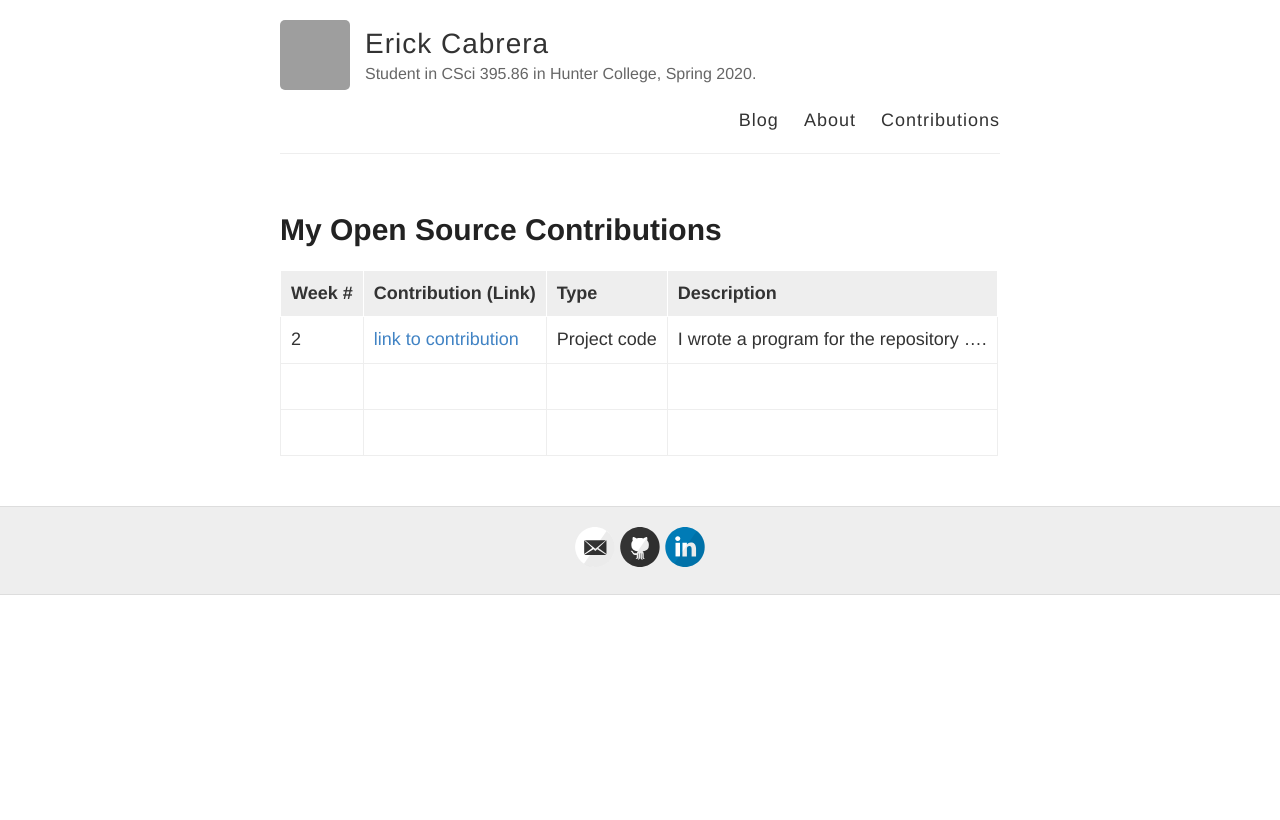
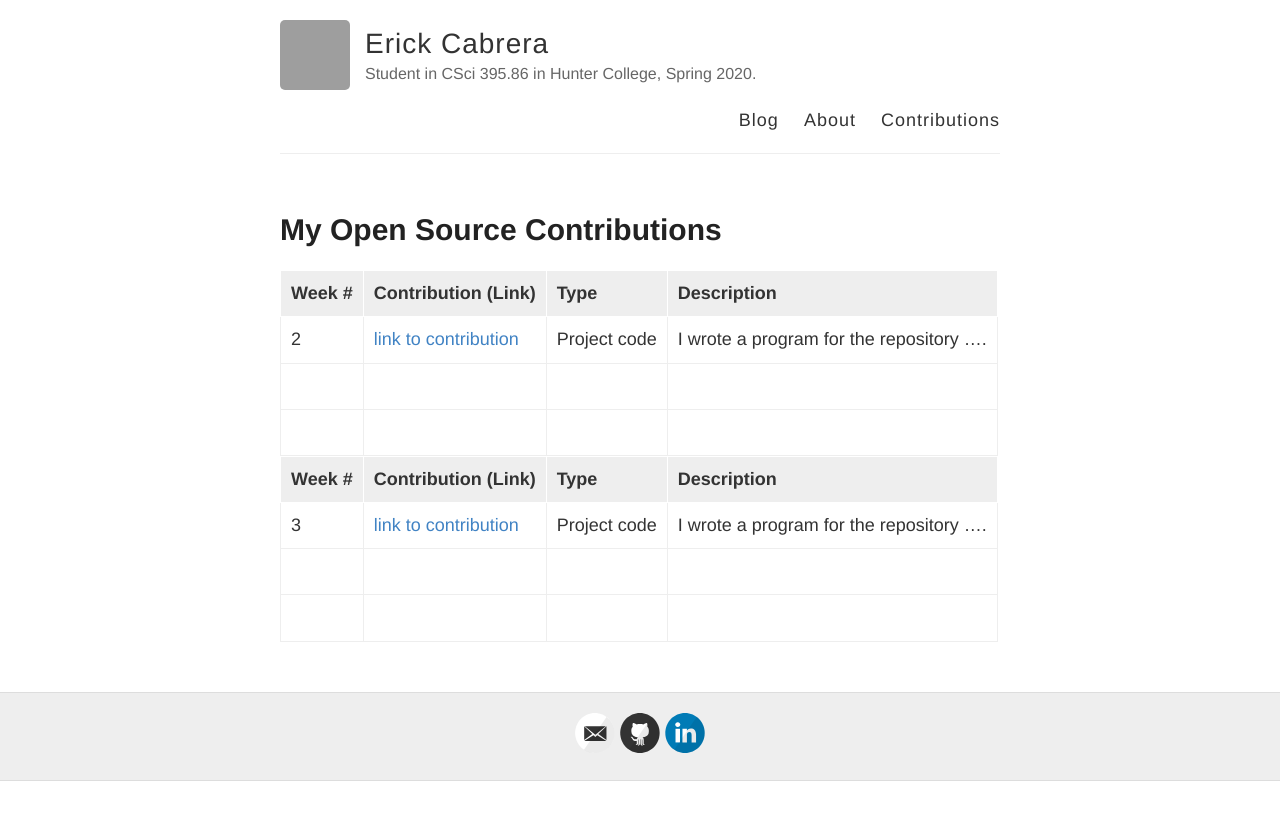
Before and after one commit to hunter-college-ossd-spr-2020/MarceloDamian-weekly, a Jekyll site: the page built from contributions.md, in a window 1280 px wide. Shown: the top 820 px of the page. Built offline with Jekyll 4.4.1, drawn with Linux system fonts in a browser that asks for light colours; grey boxes are pictures that could not be loaded.

Commit message:
Update contributions.md

```diff
--- a/contributions.md
+++ b/contributions.md
@@ -26,3 +26,9 @@ following the same syntax.
 |  2   | [link to contribution](https://github.com/stewartweiss/butterfly-network/blob/master/butterfly_edges.c)    | Project code    |   I wrote a program for the repository ....    |
 |     |     |     |      |
 |     |     |     |      |
+
+| Week #       | Contribution (Link)  | Type  | Description |
+|---|:---|:---|:---|
+|  3   | [link to contribution](https://github.com/stewartweiss/butterfly-network/blob/master/butterfly_edges.c)    | Project code    |   I wrote a program for the repository ....    |
+|     |     |     |      |
+|     |     |     |      |
```
